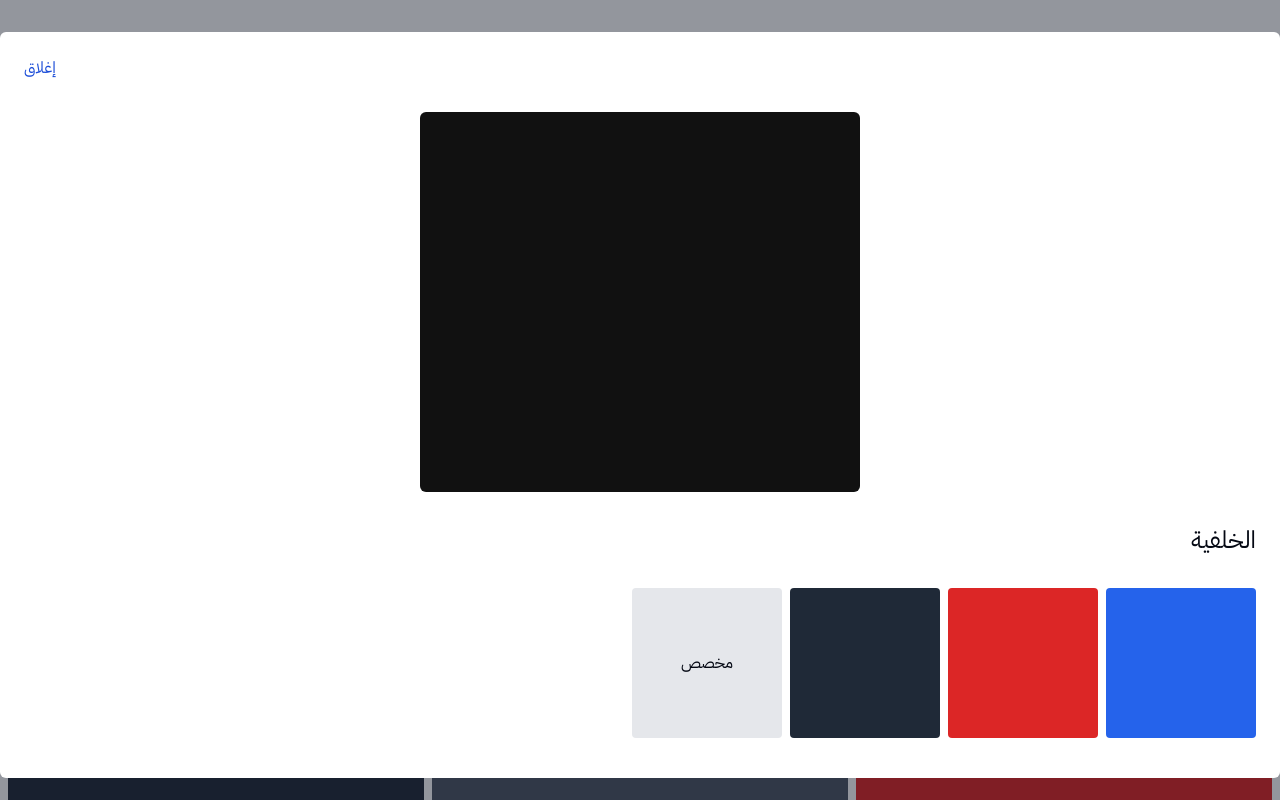
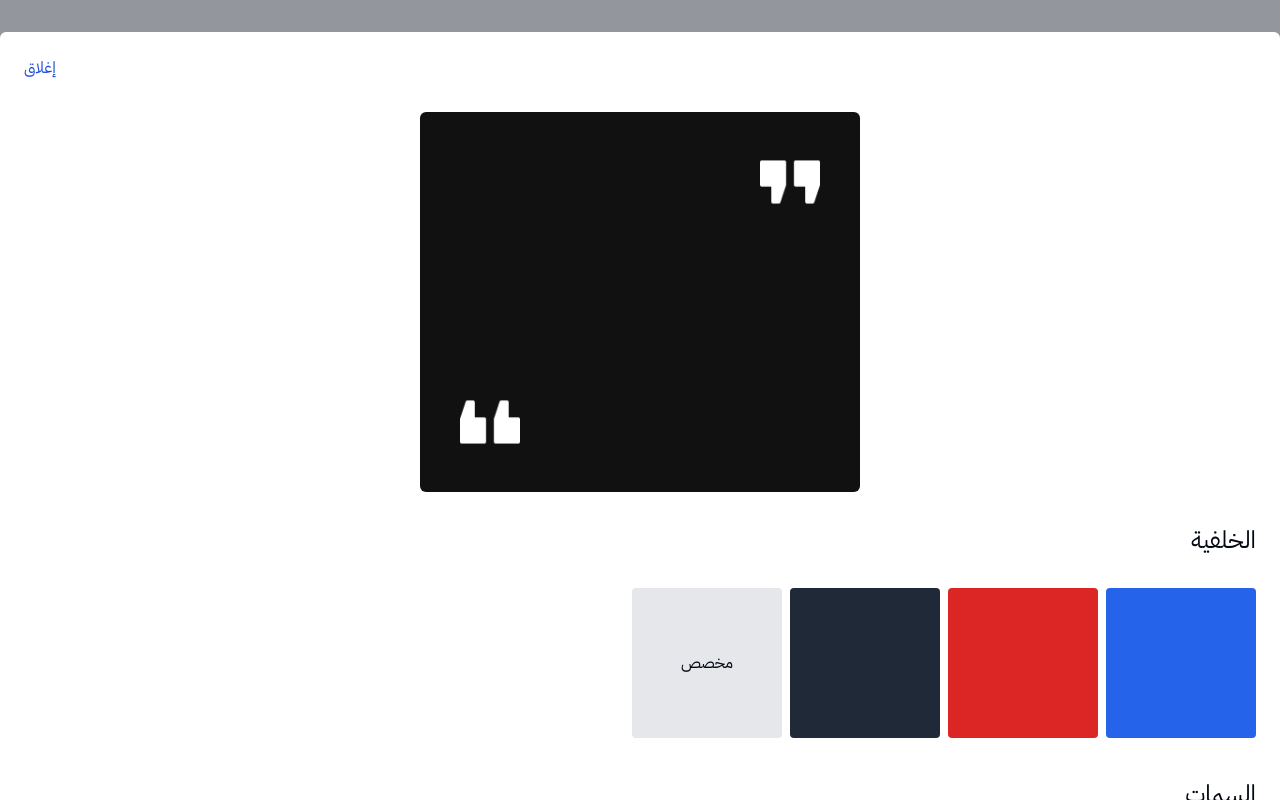
Before and after one commit to osama-mhmd/eqtibas, a Next.js app: page / in a window 1280 px wide. Both pictures are taken after a click on the element "تعديل". Shown: the top 800 px of the page. Built offline with nearby package versions, Linux system fonts and the light colour scheme.

Commit message:
fix/new-canvas-appears-in-edit-mode

```diff
--- a/src/app/page.tsx
+++ b/src/app/page.tsx
@@ -3,14 +3,13 @@
 
 import html2canvas from "html2canvas";
 import Gallery from "@/components/gallery";
-import { useDispatch, useSelector } from "react-redux";
+import { useDispatch } from "react-redux";
 import { writeQuote } from "@/redux/slices/canvas-slice";
-import Canvas from "@/components/canvas";
-import { useRef, useState, useEffect } from "react";
+import { useRef, useState } from "react";
 import Edit from "@/components/edit";
+import NewCanvas from "@/components/new-canvas";
 
 export default function Home() {
-  const { quote, background } = useSelector((state) => (state as any).canvas);
   const canvasRef = useRef(null);
   const dispatch = useDispatch();
   const [isEditing, isEditingOrNot] = useState(false);
@@ -19,6 +18,7 @@ export default function Home() {
     if (!canvasRef.current) return;
 
     const canvas = await html2canvas(canvasRef.current, { scale: 15 });
+    console.log(canvasRef.current);
 
     // Download
     const link = document.createElement("a");
@@ -44,12 +44,7 @@ export default function Home() {
           </div>
           <div className="flex flex-col justify-center items-center m-12 gap-6">
             <div className="p-2 rounded-md border-2 border-[hsl(var(--primary))] relative">
-              <Canvas
-                background={background}
-                ref={canvasRef}
-                quote={quote}
-                theme="quotation"
-              />
+              <NewCanvas ref={canvasRef} />
               <span
                 className="absolute -top-8 left-0 cursor-pointer"
                 onClick={() => isEditingOrNot(true)}
--- a/src/components/canvas.tsx
+++ b/src/components/canvas.tsx
@@ -35,7 +35,7 @@ const Canvas = forwardRef<HTMLDivElement, CanvasProps>(
       <div
         ref={ref}
         className={cn(
-          "w-[370px] sm:w-[440px] h-[320px] sm:h-[380px] text-xl text-white p-8 flex text-center justify-center items-center",
+          "w-[370px] sm:w-[440px] relative h-[320px] sm:h-[380px] text-xl text-white p-8 flex text-center justify-center items-center",
           className,
           background,
           themes[theme]
--- a/src/components/edit.tsx
+++ b/src/components/edit.tsx
@@ -1,13 +1,12 @@
 "use client";
 
-import Canvas from "./canvas";
-import { useSelector, useDispatch } from "react-redux";
+import { useDispatch } from "react-redux";
 import { changeBackground } from "@/redux/slices/canvas-slice";
+import NewCanvas from "./new-canvas";
 
 const backgrounds = ["bg-blue-600", "bg-red-600", "bg-gray-800"];
 
 export default function Edit({ closePanel }: { closePanel: any }) {
-  const { quote, background } = useSelector((state) => (state as any).canvas);
   const dispatch = useDispatch();
 
   return (
@@ -19,11 +18,7 @@ export default function Edit({ closePanel }: { closePanel: any }) {
             إغلاق
           </span>
         </div>
-        <Canvas
-          quote={quote}
-          background={background}
-          className="rounded-md mx-auto my-8"
-        />
+        <NewCanvas className="rounded-md mx-auto my-8" />
         <h2 className="text-2xl my-4">الخلفية</h2>
         <div className="py-4 squares">
           {backgrounds.map((_background, index) => {
@@ -39,6 +34,7 @@ export default function Edit({ closePanel }: { closePanel: any }) {
             مخصص
           </span>
         </div>
+        <h2 className="text-2xl my-4 mt-6">السمات</h2>
       </div>
       <div
         className="fixed w-full h-screen top-0 left-0 bg-gray-900 opacity-45 z-[7]"
--- /dev/null
+++ b/src/components/new-canvas.tsx
@@ -0,0 +1,26 @@
+// IMPORTANT NOTE: new-canvas is the canvas in the homepage and the editor page
+
+import { useSelector } from "react-redux";
+import Canvas from "./canvas";
+import { forwardRef, HTMLAttributes } from "react";
+
+const NewCanvas = forwardRef<HTMLDivElement, HTMLAttributes<HTMLDivElement>>(
+  ({ className, ...props }, ref) => {
+    const { quote, background } = useSelector((state) => (state as any).canvas);
+
+    return (
+      <Canvas
+        background={background}
+        ref={ref}
+        quote={quote}
+        theme="quotation"
+        className={className}
+        {...props}
+      />
+    );
+  }
+);
+
+NewCanvas.displayName = "NewCanvas";
+
+export default NewCanvas;
```
